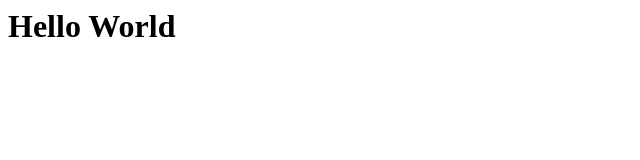
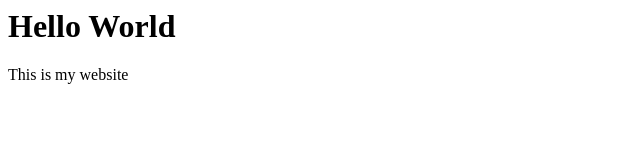
Before and after one commit to aaronmathews773/aaronmathews773.github.io, a plain HTML site: page index.html in a window 1280 px wide. Shown: the whole page, without its empty margins (0-640 px from the left). Drawn offline with Linux system fonts and the light colour scheme.

Commit message:
Hello World part 3

```diff
--- a/index.html
+++ b/index.html
@@ -3,4 +3,5 @@
 </head>
 <body>
     <h1>Hello World</h1>
+    <p>This is my website</p>
 </body>
```
